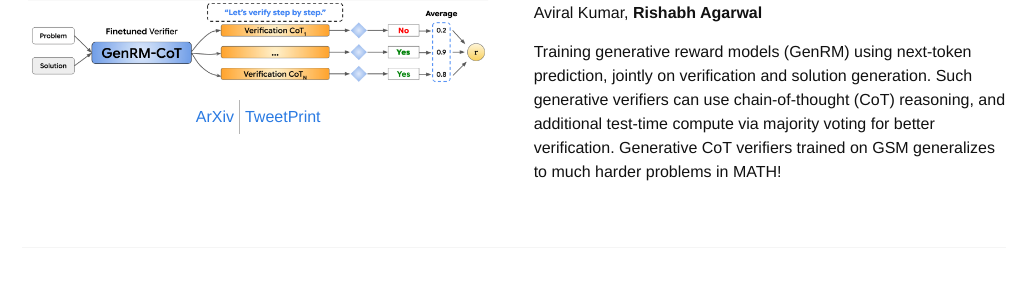
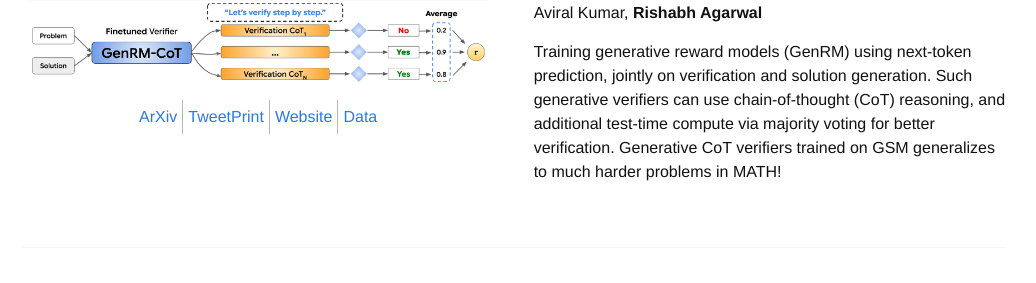
Before and after one commit to agarwl/agarwl.github.io, a Jekyll site: the page built from research.html, in a window 1280 px wide and 900 px high, scrolled down 351 px. Shown: the part 152-435 px from the top of the window, without its empty margins (126-1162 px from the left). Built offline with Jekyll 4.4.1, drawn with Linux system fonts in a browser that asks for light colours; nearby versions of some CDN libraries; some web fonts are replaced; a style sheet for code colours, icons or effects is not loaded.

Commit message:
Update research.html

```diff
--- a/research.html
+++ b/research.html
@@ -18,6 +18,8 @@ title: "Research Overview"
         <tr>
           <td><a href="https://arxiv.org/abs/2408.15240">ArXiv</a></td>
           <td><a href="https://twitter.com/agarwl_/status/1842609385287348712">TweetPrint</a></td>
+          <td><a href="https://sites.google.com/corp/view/generative-reward-models">Website</a></td>
+          <td><a href="https://github.com/genrm-star/genrm-critiques/">Data</a></td>
         </tr>
       </table>
     </div>
```
